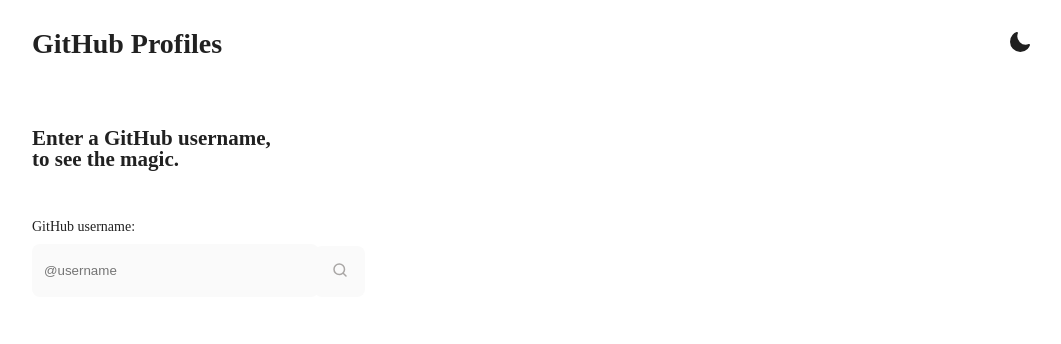
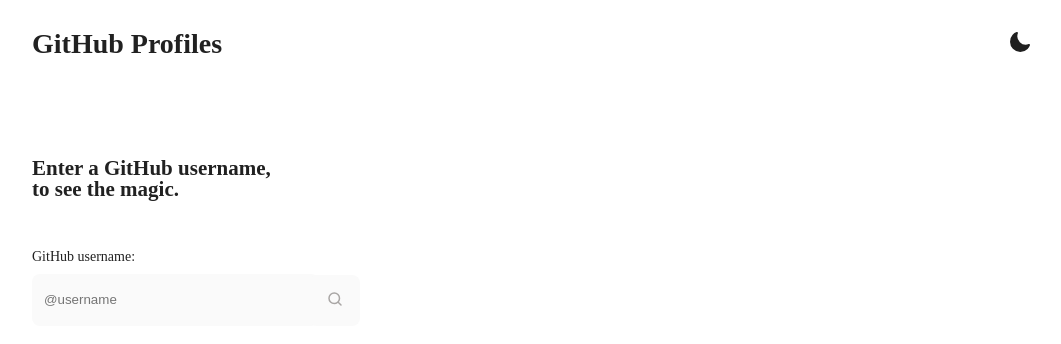
Before and after one commit to mahdimotamedi/react-github-user-view, a React app: page / in a window 1280 px wide. Shown: the top 344 px of the page, without its empty margins (108-1169 px from the left). Built offline with nearby package versions, Linux system fonts and the light colour scheme.

Commit message:
modify styles

```diff
--- a/src/assets/sass/_main.scss
+++ b/src/assets/sass/_main.scss
@@ -1,4 +1,9 @@
 @import "vars";
+
+.app-main {
+  min-width: 100vh;
+  min-height: 100vh;
+}
 
 .container {
   width: 1000px;
@@ -30,7 +35,7 @@
 }
 
 .get-username-part {
-  padding-top: 70px;
+  margin-top: 100px;
 
   h3 {
     color: #212121;
@@ -52,7 +57,7 @@
     padding-right: 12px;
     padding-left: 12px;
     width: 263px;
-    height: 51px;
+    height: 49.5px;
     border-radius: 8px;
     outline: none;
     box-shadow: none;
@@ -67,7 +72,7 @@
     background-color: #fafafa;
     border: none;
     vertical-align: middle;
-    margin-left: -5px;
+    margin-left: -10px;
     cursor: pointer;
 
     &:focus {
```
